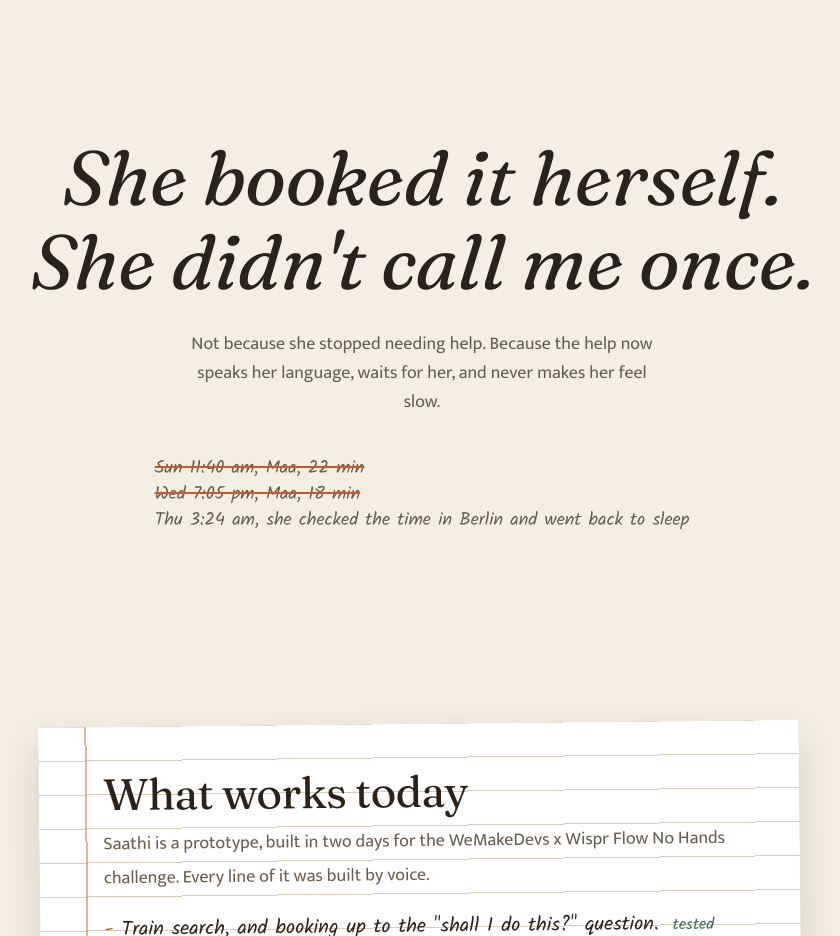
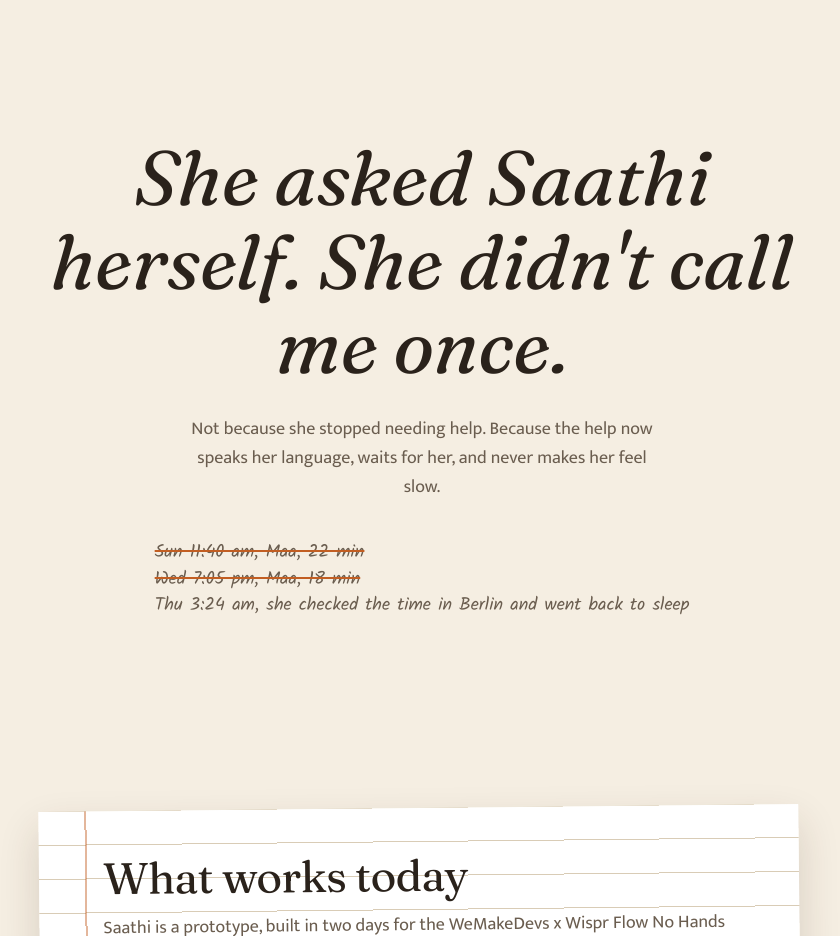
Before and after one commit to Malaydewangan09/saathi, a website: page site/index.html in a window 1280 px wide. Shown: the part 4160-5096 px from the top of the page, without its empty margins (218-1058 px from the left). Drawn offline with Linux system fonts and the light colour scheme; a web font is replaced by a local one.

```diff
--- a/site/index.html
+++ b/site/index.html
@@ -472,7 +472,7 @@
 
   <!-- 6. The quiet line -->
   <section class="quiet-line wrap" aria-label="The point">
-    <p class="big">She booked it herself. She didn't call me once.</p>
+    <p class="big">She asked Saathi herself. She didn't call me once.</p>
     <p class="small">Not because she stopped needing help. Because the help now speaks her language, waits for her, and never makes her feel slow.</p>
     <div class="log" aria-label="Call log">
       <s>Sun 11:40 am, Maa, 22 min</s>
```
